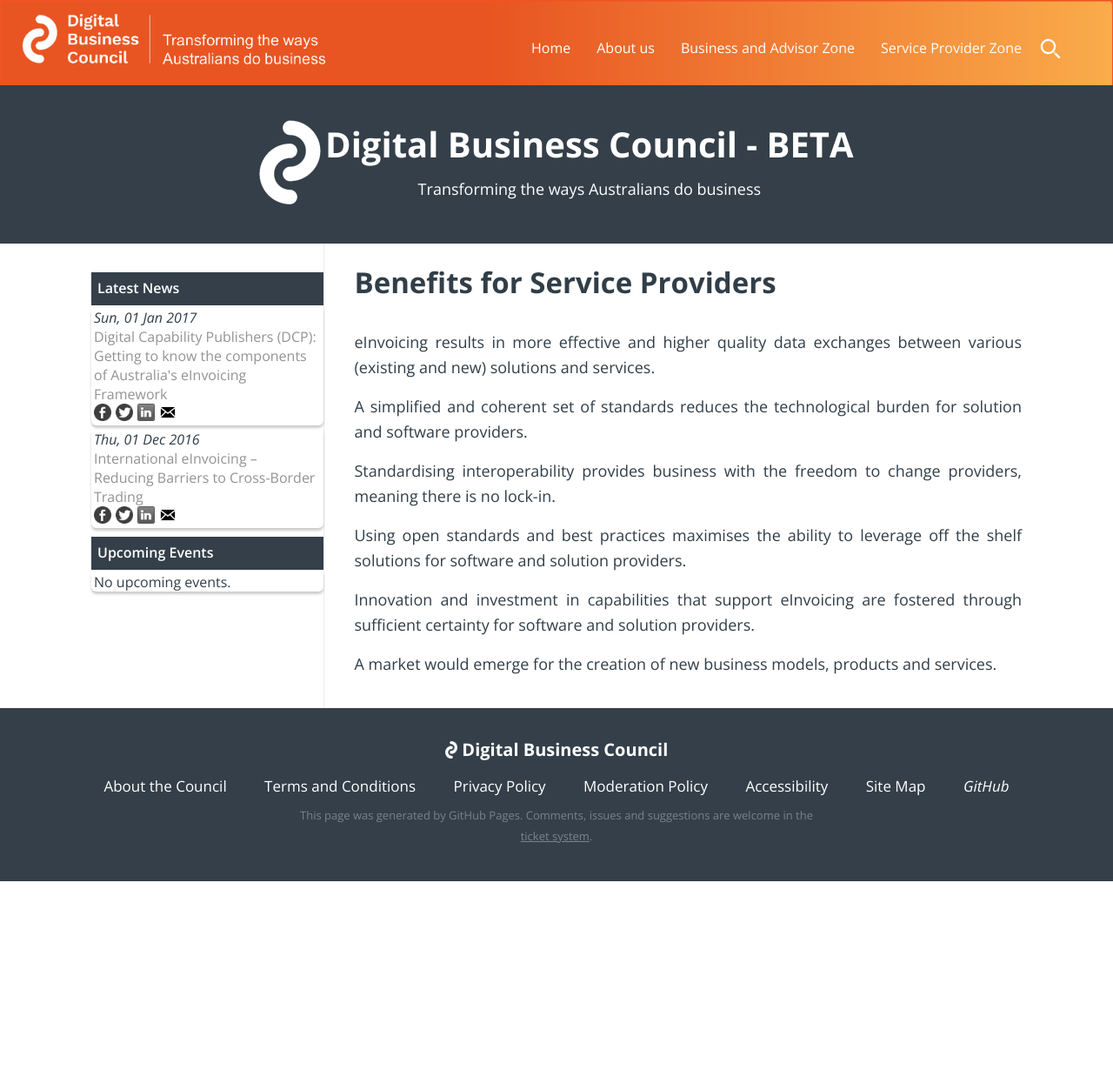
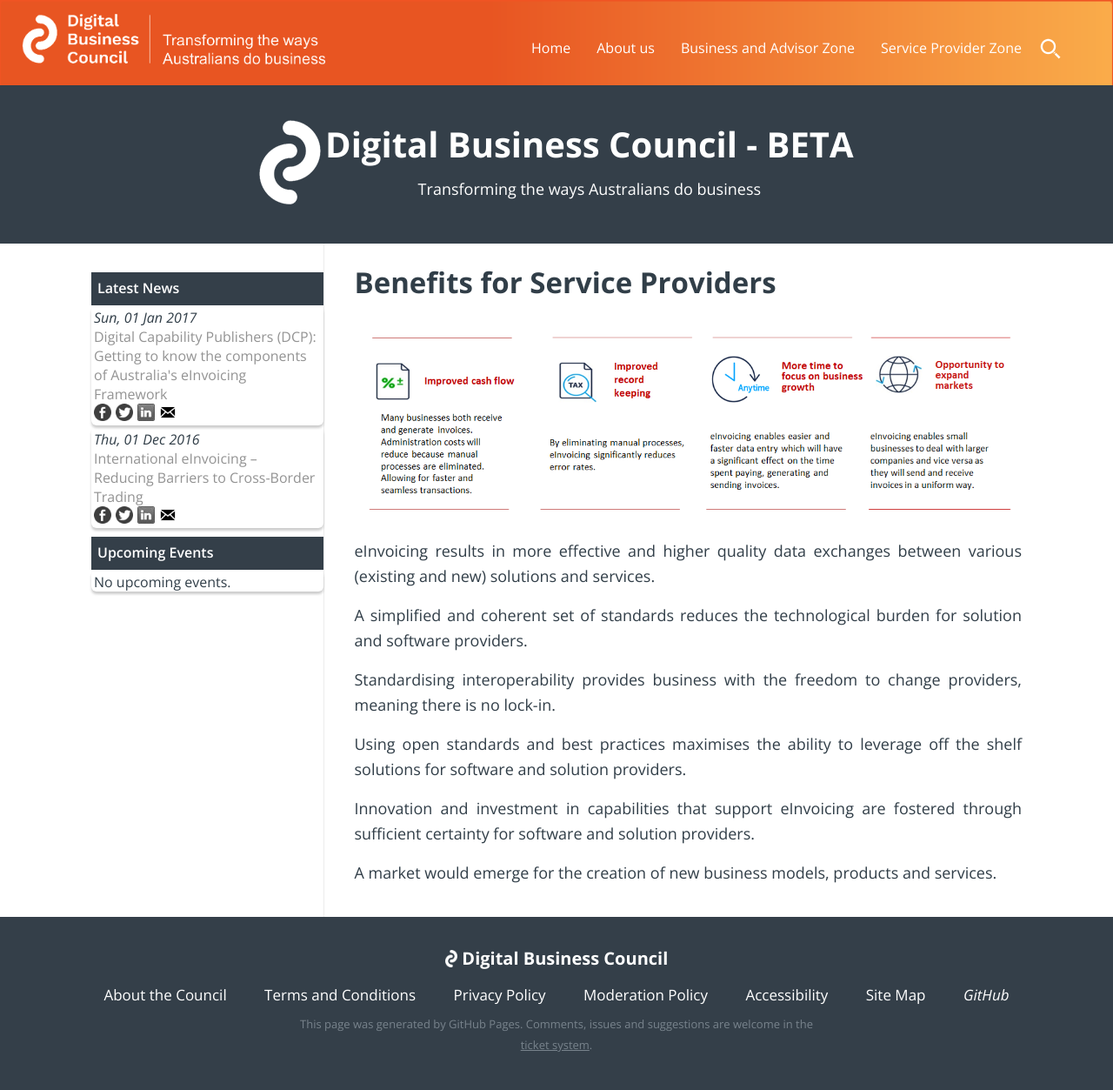
Before and after one commit to Digital-Business-Council/Digital-Business-Council.github.io, a Jekyll site: the page built from pages/service-provider-zone/provider-benefits.md, in a window 1280 px wide. Shown: the whole page at 87% size. Built offline with Jekyll 4.4.1, drawn with Linux system fonts in a browser that asks for light colours; before the commit the page ends 1013 px from its top, so only the background shows below that.

Commit message:
Uploaded business benefits image

```diff
--- a/pages/service-provider-zone/provider-benefits.md
+++ b/pages/service-provider-zone/provider-benefits.md
@@ -5,6 +5,8 @@
 ---
 
 # Benefits for Service Providers
+
+![Small Business](/images/SMALL_BUSINESS_BENEFITS.PNG)
 
 eInvoicing results in more effective and higher quality data exchanges between various (existing and new) solutions and services.
 
```
